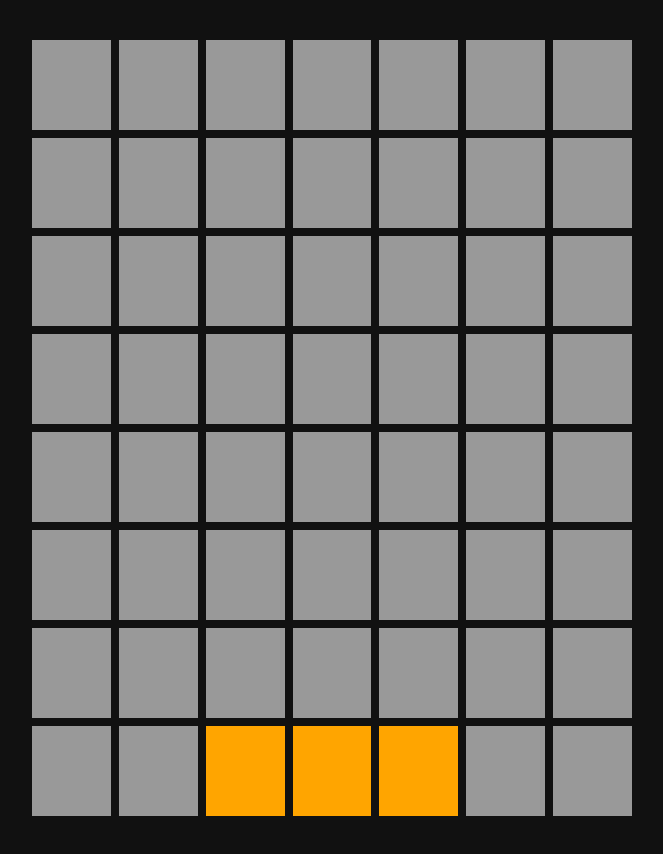
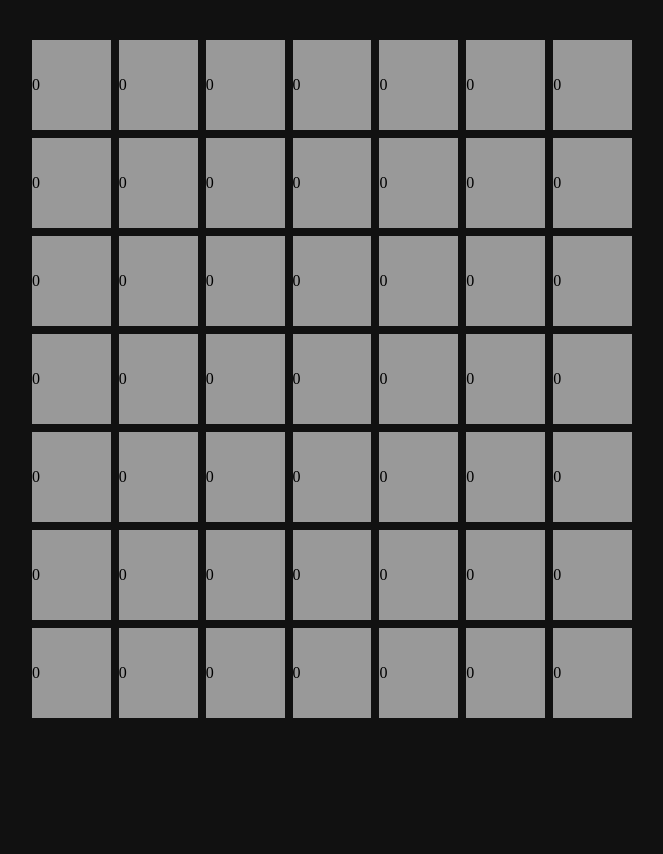
Before and after one commit to seangravener/RxJs-StackerGame, an Angular app: page / in a window 1280 px wide. Shown: the top 854 px of the page, without its empty margins (308-971 px from the left). Built offline with nearby package versions, Linux system fonts and the light colour scheme.

Commit message:
wip: Create and highlight player in grid

```diff
--- a/src/app/app.component.html
+++ b/src/app/app.component.html
@@ -1,58 +1,5 @@
-<div class="container">
-  <div class="cell"></div>
-  <div class="cell"></div>
-  <div class="cell"></div>
-  <div class="cell"></div>
-  <div class="cell"></div>
-  <div class="cell"></div>
-  <div class="cell"></div>
-  <div class="cell"></div>
-  <div class="cell"></div>
-  <div class="cell"></div>
-  <div class="cell"></div>
-  <div class="cell"></div>
-  <div class="cell"></div>
-  <div class="cell"></div>
-  <div class="cell"></div>
-  <div class="cell"></div>
-  <div class="cell"></div>
-  <div class="cell"></div>
-  <div class="cell"></div>
-  <div class="cell"></div>
-  <div class="cell"></div>
-  <div class="cell"></div>
-  <div class="cell"></div>
-  <div class="cell"></div>
-  <div class="cell"></div>
-  <div class="cell"></div>
-  <div class="cell"></div>
-  <div class="cell"></div>
-  <div class="cell"></div>
-  <div class="cell"></div>
-  <div class="cell"></div>
-  <div class="cell"></div>
-  <div class="cell"></div>
-  <div class="cell"></div>
-  <div class="cell"></div>
-  <div class="cell"></div>
-  <div class="cell"></div>
-  <div class="cell"></div>
-  <div class="cell"></div>
-  <div class="cell"></div>
-  <div class="cell"></div>
-  <div class="cell"></div>
-  <div class="cell"></div>
-  <div class="cell"></div>
-  <div class="cell"></div>
-  <div class="cell"></div>
-  <div class="cell"></div>
-  <div class="cell"></div>
-  <div class="cell"></div>
-  <div class="cell"></div>
-  <div class="cell"></div>
-  <div class="cell orange"></div>
-  <div class="cell orange"></div>
-  <div class="cell orange"></div>
-  <div class="cell"></div>
-  <div class="cell"></div>
+<div class="container" #container>
+  <div class="cell" *ngFor="let cell of grid">
+    {{ cell }}
+  </div>
 </div>
--- a/src/app/app.component.ts
+++ b/src/app/app.component.ts
@@ -1,4 +1,18 @@
-import { Component, ViewEncapsulation } from '@angular/core';
+import {
+  AfterViewInit,
+  Component,
+  ElementRef,
+  ViewChild,
+  ViewEncapsulation,
+} from '@angular/core';
+import { generateGrid, NUM_OF_COLUMNS } from './generateGrid';
+
+type GridCoords = [number, number];
+
+const state = {
+  gameOver: false,
+  cells: [...generateGrid()],
+};
 
 @Component({
   selector: 'app-root',
@@ -6,6 +20,34 @@ import { Component, ViewEncapsulation } from '@angular/core';
   styleUrls: ['./app.component.scss'],
   encapsulation: ViewEncapsulation.None,
 })
-export class AppComponent {
-  title = 'AngularStacker';
+export class AppComponent implements AfterViewInit {
+  @ViewChild('container') container: ElementRef;
+
+  activePosition = [[6, 2], 3];
+
+  get grid() {
+    return [...state.cells];
+  }
+
+  ngAfterViewInit() {
+    console.log(this.container.nativeElement);
+    console.log(state);
+
+    this.setPosition([4, 5], 3, true);
+  }
+
+  setPosition([row, col]: GridCoords, tailLen: number, isActive: boolean) {
+    console.log('all cells', state.cells);
+    // const value = isActive ? 1 : 0;
+    const value = tailLen;
+    const position = row * NUM_OF_COLUMNS + col;
+
+    // state.cells[position - 1] = value;
+    const head = [value];
+    const tail = state.cells.slice(position, position + tailLen).fill(value);
+
+    console.log('tail', tail);
+    console.log('positions', '=>', position - 1, position);
+    console.log('value', head);
+  }
 }
--- /dev/null
+++ b/src/app/generateGrid.ts
@@ -0,0 +1,41 @@
+// export const generateGridWithValues = (rows = 7, cols = 10) => {
+//   const grid = [];
+
+//   for (const i of Array(cols).fill(0).keys()) {
+//     const col = [];
+//     for (const j of Array(rows).fill(0).keys()) {
+//       col.push(i * rows + j);
+//     }
+//     grid.push(col);
+//   }
+
+//   return grid;
+// };
+
+export const NUM_OF_COLUMNS = 7
+export const NUM_OF_ROWS = 7
+
+
+export const generateGrid = (rows = NUM_OF_ROWS, cols = NUM_OF_COLUMNS) => {
+  const grid = [];
+
+  for (const c of Array(cols).keys()) {
+    for (const r of Array(rows).keys()) {
+      grid.push(0);
+    }
+  }
+
+  return grid;
+};
+
+// export const generateGrid2 = (rows = 7, cols = 10) => {
+//   const initialValue: any = [];
+//   const reducer = (acc: any, _: any) => {
+//     console.log('acc', acc);
+//     return [...acc, ...Array(cols).fill(0)];
+//   };
+
+//   console.log('duced', [...Array(rows).keys()].reduce(reducer, initialValue));
+
+//   return Array(rows).reduce(reducer, initialValue);
+// };
```
Also changed, not shown: src/app/app.component.scss (+0 -12 lines).
